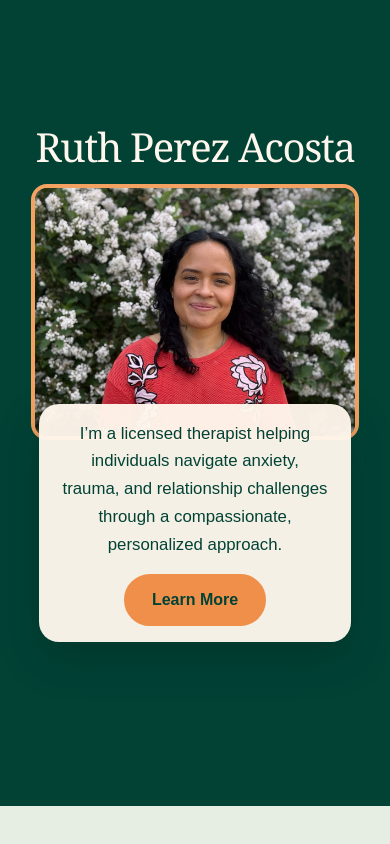
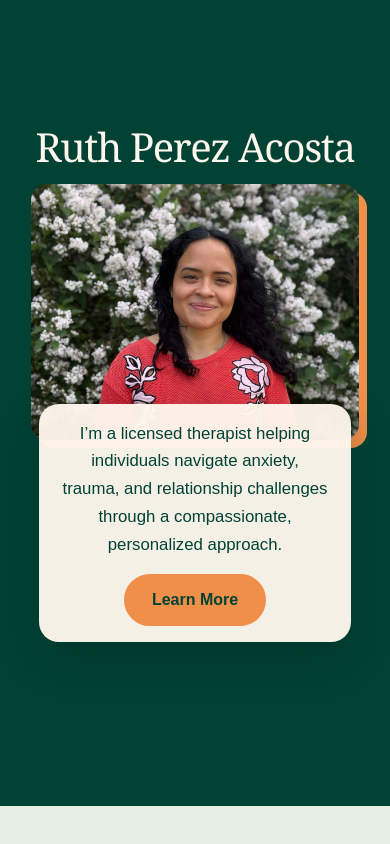
Before and after one commit to TherapyWithRuth/therapy-with-ruth-website, an Angular app: page / in a window 390 px wide. Shown: the part 1726-2570 px from the top of the page. Built offline with nearby package versions, Linux system fonts and the light colour scheme.

Commit message:
adjusted picture background color

```diff
--- a/src/app/home/about/about.html
+++ b/src/app/home/about/about.html
@@ -3,6 +3,7 @@
     <h2 id="about-title">Ruth Perez Acosta</h2>
 
     <div class="about__details">
+      <div class="about__image-frame">
         <img
           class="about__image"
           src="/images/ruth-flowers-about.jpeg"
@@ -10,6 +11,7 @@
           width="1200"
           height="900"
         />
+      </div>
 
       <div class="about__copy">
         <p>
--- a/src/app/home/about/about.scss
+++ b/src/app/home/about/about.scss
@@ -35,11 +35,25 @@ h2 {
   text-align: left;
 }
 
-.about__image {
-  display: block;
+.about__image-frame {
+  position: relative;
   width: min(82%, 48rem);
   height: min(50vh, 29rem);
-  border: 0.25rem solid var(--color-orange-soft);
+}
+
+.about__image-frame::before {
+  position: absolute;
+  inset: 1rem -1rem -1rem 1rem;
+  border-radius: 1.5rem;
+  background: var(--color-orange);
+  content: '';
+}
+
+.about__image {
+  position: relative;
+  display: block;
+  width: 100%;
+  height: 100%;
   border-radius: 1.5rem;
   object-fit: cover;
   object-position: center;
@@ -47,6 +61,7 @@ h2 {
 
 .about__copy {
   position: absolute;
+  z-index: 1;
   right: 0;
   bottom: clamp(1rem, 4vh, 3rem);
   width: min(46%, 28rem);
@@ -105,9 +120,17 @@ p {
     text-align: center;
   }
 
-  .about__image {
+  .about__image-frame {
     width: 100%;
     height: min(34vh, 16rem);
+  }
+
+  .about__image-frame::before {
+    inset: 0.5rem -0.5rem -0.5rem 0.5rem;
+    border-radius: 1rem;
+  }
+
+  .about__image {
     border-radius: 1rem;
   }
 
```
Lines whose indentation alone changed are shown as unchanged.
